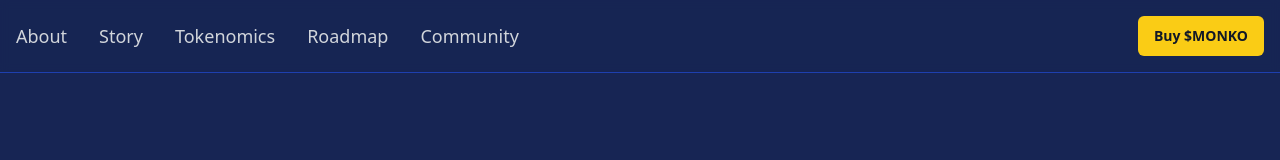
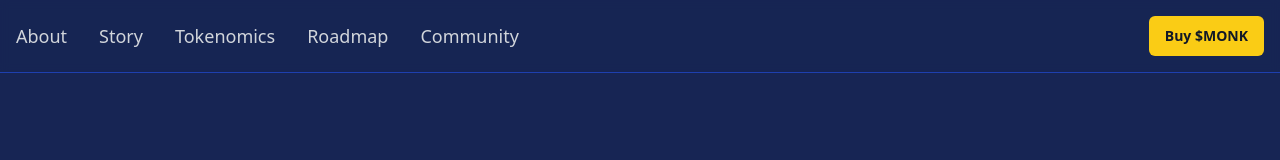
Before and after one commit to kardelan/webah, a Next.js app: page / in a window 1280 px wide. Shown: the top 160 px of the page. Built offline with nearby package versions, Linux system fonts and the light colour scheme.

Commit message:
feat: update button text from "Buy $MONKO" to "Buy $MONK"
Update ticker text in header for desktop and mobile.

Co-authored-by: null <214830021+kardelan@users.noreply.github.com>

```diff
--- a/components/header.tsx
+++ b/components/header.tsx
@@ -25,8 +25,6 @@ export function Header() {
   return (
     <header className="fixed top-0 w-full z-50 bg-blue-950/95 backdrop-blur-sm border-b border-blue-800">
       <div className="container mx-auto px-4 py-4 flex items-center justify-between">
-        {/* Remove the div containing "$MONK" */}
-
         {/* Desktop Navigation */}
         <nav className="hidden md:flex items-center space-x-8">
           <a
@@ -159,15 +157,13 @@ export function Header() {
               </a>
             </nav>
             <Button size="lg" className="bg-yellow-400 hover:bg-yellow-500 text-gray-900 font-bold px-8 py-3 text-xl">
-              Buy $MONKO
+              Buy $MONK
             </Button>
           </div>
         )}
 
-        {/* Buy $MONKO Button (Desktop) */}
-        <Button className="bg-yellow-400 hover:bg-yellow-500 text-gray-900 font-bold hidden md:block">
-          Buy $MONKO
-        </Button>
+        {/* Buy $MONK Button (Desktop) */}
+        <Button className="bg-yellow-400 hover:bg-yellow-500 text-gray-900 font-bold hidden md:block">Buy $MONK</Button>
       </div>
     </header>
   )
```
